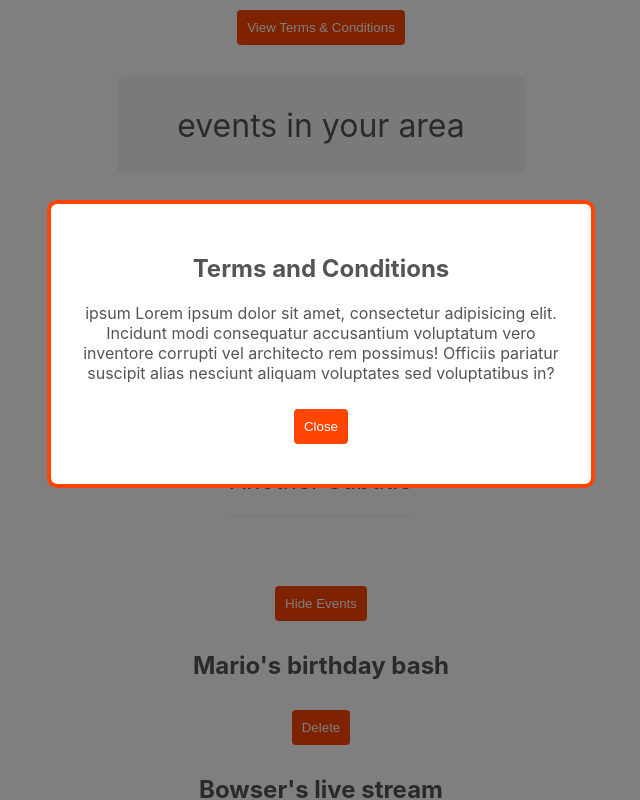
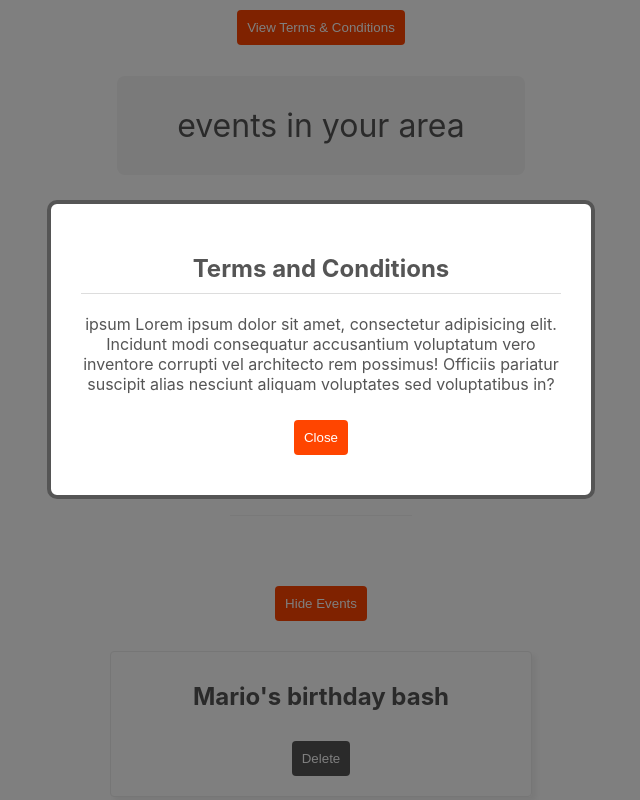
Before and after one commit to sml-40/react-app-1, a React (Create React App) app: page / in a window 1280 px wide. Both pictures are taken after a click on the button "View Terms & Conditions". Shown: the top 800 px of the page, without its empty margins (319-959 px from the left). Built offline with nearby package versions, Linux system fonts and the light colour scheme.

Commit message:
Practicing dynamic inline styles, conditional css classes with terniary operator and created a css module file for scoped styles vs global.

```diff
--- a/src/App.js
+++ b/src/App.js
@@ -91,7 +91,9 @@ function App() {
 				</Modal> */}
 
 				{showModal && (
-					<Modal handleClose={handleClose}>
+					<Modal
+						handleClose={handleClose}
+						isSalesModal={false}>
 						<h2>Terms and Conditions</h2>
 						<p>
 							ipsum Lorem ipsum dolor sit amet, consectetur adipisicing elit.
--- a/src/Components/EventList.js
+++ b/src/Components/EventList.js
@@ -1,15 +1,18 @@
 // Desc: EventList component
 import React from "react";
+import styles from "./EventList.module.css"; // the way we import a module file is different from the way would import a regular component css file, we need to say styles from and then the path to the css file
 
 export default function EventList({ events, handleClick }) {
 	return (
 		<>
 			{events.map((event) => (
-				<React.Fragment key={event.id}>
+				<div
+					className={styles.card}
+					key={event.id}>
 					<h2>{event.title}</h2>
 					<p>{event.description}</p>
 					<button onClick={() => handleClick(event.id)}>Delete</button>
-				</React.Fragment>
+				</div>
 			))}
 		</>
 	);
--- /dev/null
+++ b/src/Components/EventList.module.css
@@ -0,0 +1,18 @@
+.card {
+  border: 1px solid #eee;
+  box-shadow: 4px 4px 5px rgba(0,0,0,0.05);
+  padding: 10px;
+  max-width: 400px;
+  margin: 20px auto;
+  border-radius: 4px;
+}
+
+/* this will be global */
+/* button {
+  background-color: #555;
+} */
+
+/* this will be scoped */
+.card button {
+  background-color: #555;
+}
--- a/src/Components/Modal.css
+++ b/src/Components/Modal.css
@@ -13,3 +13,12 @@
   background: #fff;
   border-radius: 10px;
 }
+.modal h2 {
+  border-bottom: 1px solid #ddd;
+  padding-bottom: 10px;
+}
+.modal .sales-btn {
+  border: 4px solid #333;
+  font-size: 18px;
+  text-transform: uppercase;
+}
--- a/src/Components/Modal.js
+++ b/src/Components/Modal.js
@@ -6,18 +6,22 @@ import "./Modal.css";
 //the method we will use is ReactDOM.createPortal() which takes two arguments: the first argument is the element we want to render and the second argument is the element we want to render the element to.
 // ReactDOM.createPortal(<h1>Modal</h1>, document.getElementById("modal")); // this will render the h1 element to the element with the id of modal which is in the public/index.html file. This will render the h1 element on top of the main app.
 
-export default function Modal({ children, handleClose }) {
+export default function Modal({ children, handleClose, isSalesModal }) {
 	return ReactDOM.createPortal(
 		<div className="modal-backdrop">
 			<div
 				className="modal"
 				style={{
 					border: "4px solid",
-					borderColor: "#ff4500",
+					borderColor: isSalesModal ? "#ff4500" : "#555",
 					textAlign: "center",
 				}}>
 				{children}
-				<button onClick={handleClose}>Close</button>
+				<button
+					onClick={handleClose}
+					className={isSalesModal ? "sales-btn" : ""}>
+					Close
+				</button>
 			</div>
 		</div>,
 		document.body
```
